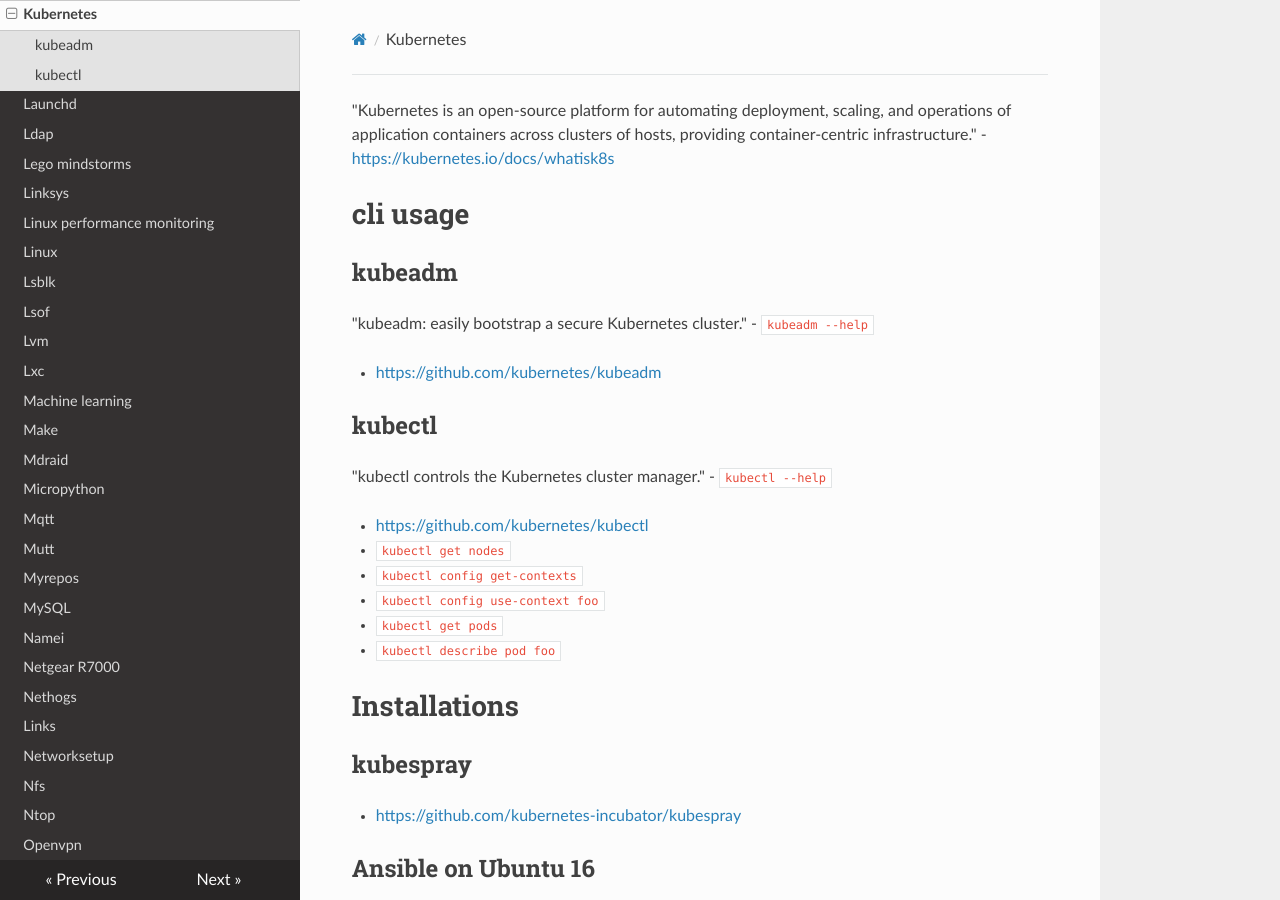
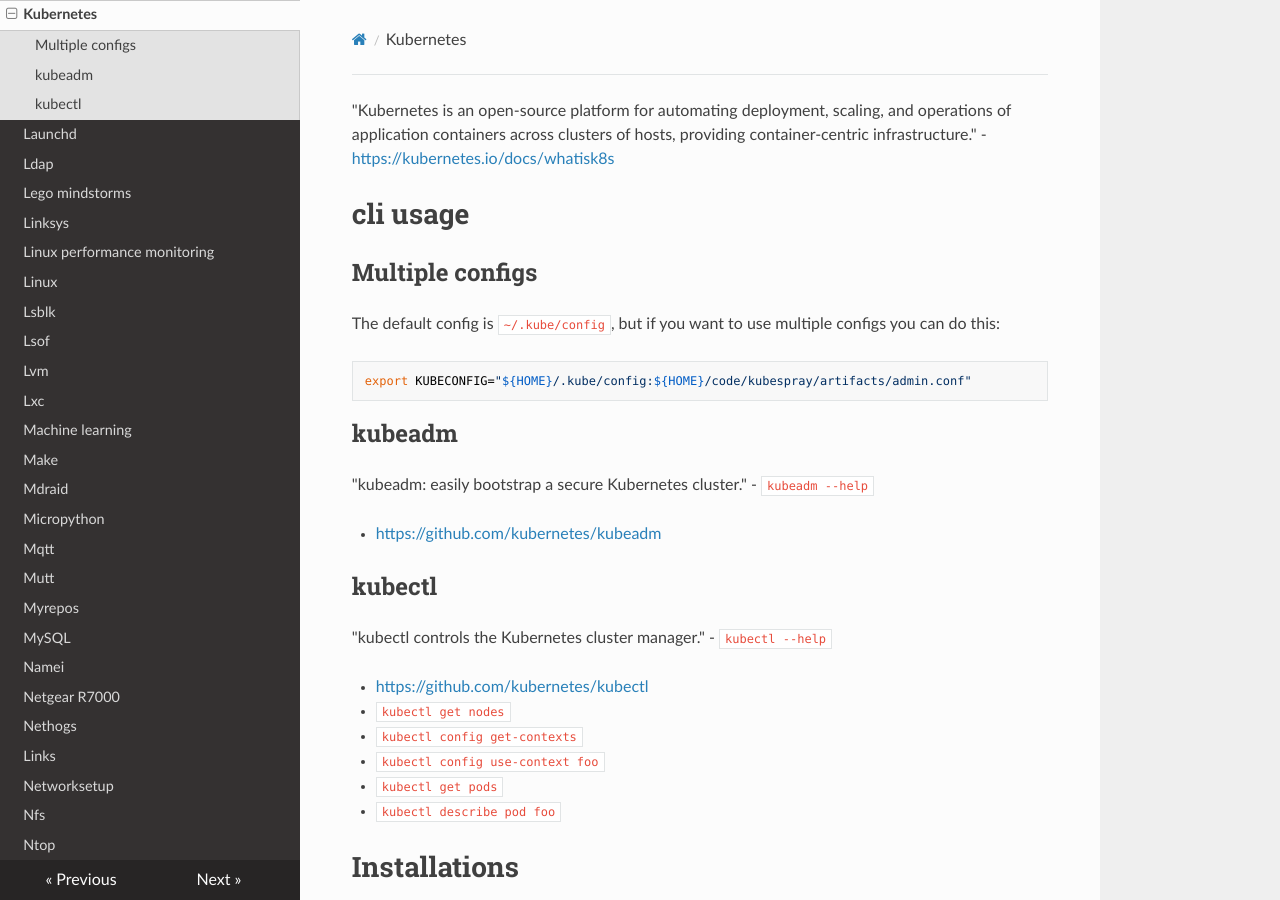
Before and after one commit to lando-cal/tech-notes, an MkDocs documentation site: the page built from docs/kubernetes.md, in a window 1280 px wide and 900 px high. Built offline with MkDocs 1.6.1, drawn with Linux system fonts in a browser that asks for light colours; nearby versions of some CDN libraries.

Commit message:
Add multi-config example

````diff
--- a/docs/kubernetes.md
+++ b/docs/kubernetes.md
@@ -1,6 +1,14 @@
 "Kubernetes is an open-source platform for automating deployment, scaling, and operations of application containers across clusters of hosts, providing container-centric infrastructure." - <https://kubernetes.io/docs/whatisk8s>
 
 # cli usage
+
+## Multiple configs
+
+The default config is `~/.kube/config`, but if you want to use multiple configs you can do this:
+
+```
+export KUBECONFIG="${HOME}/.kube/config:${HOME}/code/kubespray/artifacts/admin.conf"
+```
 
 ## kubeadm
 
````
